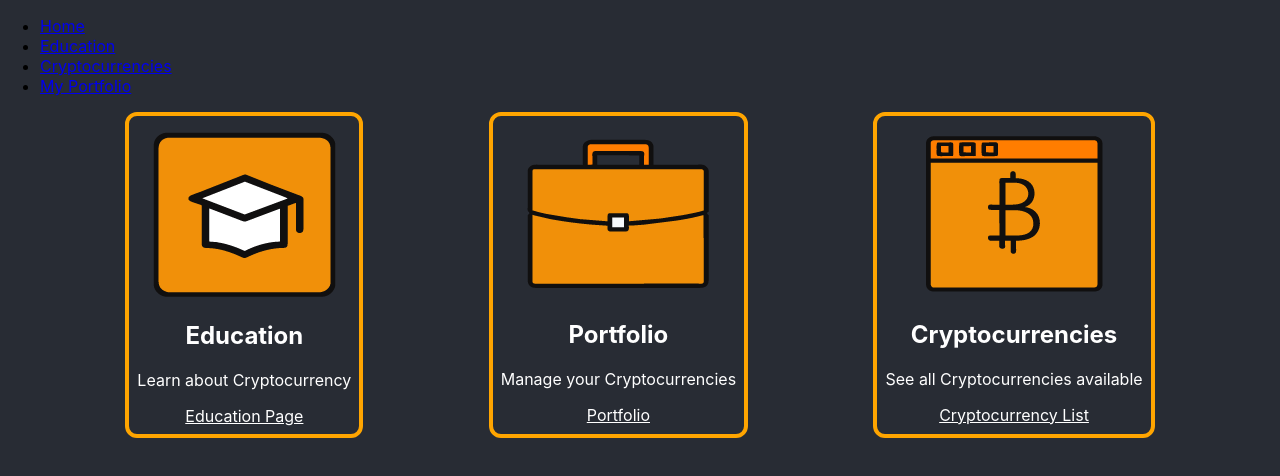
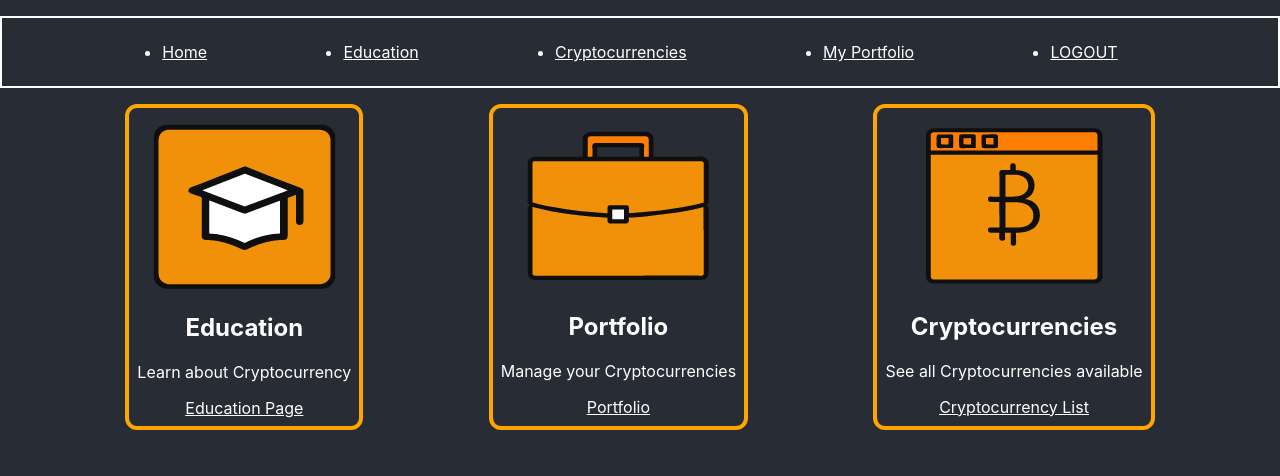
Before and after one commit to KQ7365/Sugar-Free-Crypto, a React (Create React App) app: page / in a window 1280 px wide. Shown: the top 476 px of the page. Built offline with nearby package versions, Linux system fonts and the light colour scheme.

Commit message:
completed rough draft navbar*all MVP modules created*all routes and links made*included rough draft logout*

```diff
--- a/src/App/App.js
+++ b/src/App/App.js
@@ -7,6 +7,7 @@ import { Routes, Route, Outlet } from "react-router-dom";
 import { NavBar } from "../components/nav/NavBar";
 import { EducationList } from "../components/education/EducationList";
 import { MyPortfolio } from "../components/portfolio/MyPortfolio";
+import { LoginPage } from "../components/login/LoginPage";
 
 export const App = () => {
   return (
@@ -25,6 +26,7 @@ export const App = () => {
         <Route path="/cryptocurrencies" element={<CryptoCurrencyList />} />
         <Route path="/portfolio" element={<MyPortfolio />} />
       </Route>
+      <Route path="/login" element={<LoginPage />} />
     </Routes>
   );
 };
--- a/src/components/cryptocurrencies/CryptoCurrencyList.js
+++ b/src/components/cryptocurrencies/CryptoCurrencyList.js
@@ -15,10 +15,13 @@ export const CryptoCurrencyList = () => {
 
         for (const key in data) {
           const price = data[key].usd.toFixed(2);
+          const formattedPrice = parseFloat(price).toLocaleString(undefined, {
+            minimumFractionDigits: 2,
+          });
 
           modifiedData[key] = {
             name: key.charAt(0).toUpperCase() + key.slice(1),
-            price: price,
+            price: formattedPrice,
             isFavorite: false,
           };
         }
@@ -33,9 +36,9 @@ export const CryptoCurrencyList = () => {
   return (
     <div className="forNow">
       {Object.keys(cryptocurrencies).map((key) => (
-        <div key={key}>
+        <div className="eachCryptoItem" key={key}>
           <h3>{cryptocurrencies[key].name}</h3>
-          <p> Price: ${cryptocurrencies[key].price}</p>
+          <p className="eachPrice"> Price: ${cryptocurrencies[key].price}</p>
           <button onClick={handleFavoriteButtonToggle}>Add to Favorites</button>
         </div>
       ))}
--- a/src/components/cryptocurrencies/Cryptocurrencies.css
+++ b/src/components/cryptocurrencies/Cryptocurrencies.css
@@ -1,5 +1,13 @@
 .forNow {
+  /* display: flex;
+  flex-direction: column;
+  align-items: center; */
+  color: white;
+}
+
+.eachCryptoItem {
   display: flex;
-  flex-direction: column;
-  align-items: center;
+  justify-content: space-between;
+  padding: 3rem;
+  border: solid 2px orange;
 }
--- a/src/components/homepage/HomePage.js
+++ b/src/components/homepage/HomePage.js
@@ -13,7 +13,7 @@ export const HomePageHTML = () => {
         <div className="card-body">
           <h1 className="card-title">Education</h1>
           <p className="card-text">Learn about Cryptocurrency</p>
-          <Link to="/" className="link-theme">
+          <Link to="education" className="link-theme">
             Education Page
           </Link>
         </div>
@@ -24,7 +24,7 @@ export const HomePageHTML = () => {
         <div className="card-body">
           <h1 className="card-title">Portfolio</h1>
           <p className="card-text">Manage your Cryptocurrencies</p>
-          <Link to="/" className="link-theme">
+          <Link to="portfolio" className="link-theme">
             Portfolio
           </Link>
         </div>
--- /dev/null
+++ b/src/components/login/LoginPage.js
@@ -0,0 +1 @@
+export const LoginPage = () => {};
--- a/src/components/nav/NavBar.css
+++ b/src/components/nav/NavBar.css
@@ -0,0 +1,13 @@
+.navbar-item {
+  color: white;
+}
+.navbar-item:visited {
+  color: none;
+}
+
+.navbar {
+  display: flex;
+  justify-content: space-evenly;
+  border: solid 2px white;
+  padding: 1.5em;
+}
--- a/src/components/nav/NavBar.js
+++ b/src/components/nav/NavBar.js
@@ -1,20 +1,34 @@
 import { Link } from "react-router-dom";
+import "./NavBar.css";
 
 export const NavBar = () => {
   return (
     <header>
       <ul className="navbar">
         <li className="navbar-item">
-          <Link to="/">Home</Link>
+          <Link className="navbar-item" to="/">
+            Home
+          </Link>
         </li>
         <li className="navbar-item">
-          <Link to="/education">Education</Link>
+          <Link className="navbar-item" to="/education">
+            Education
+          </Link>
         </li>
         <li className="navbar-item">
-          <Link to="/cryptocurrencies">Cryptocurrencies</Link>
+          <Link className="navbar-item" to="/cryptocurrencies">
+            Cryptocurrencies
+          </Link>
         </li>
         <li className="navbar-item">
-          <Link to="/portfolio">My Portfolio</Link>
+          <Link className="navbar-item" to="/portfolio">
+            My Portfolio
+          </Link>
+        </li>
+        <li className="navbar-item">
+          <Link className="navbar-item" to="/login">
+            LOGOUT
+          </Link>
         </li>
       </ul>
     </header>
```
